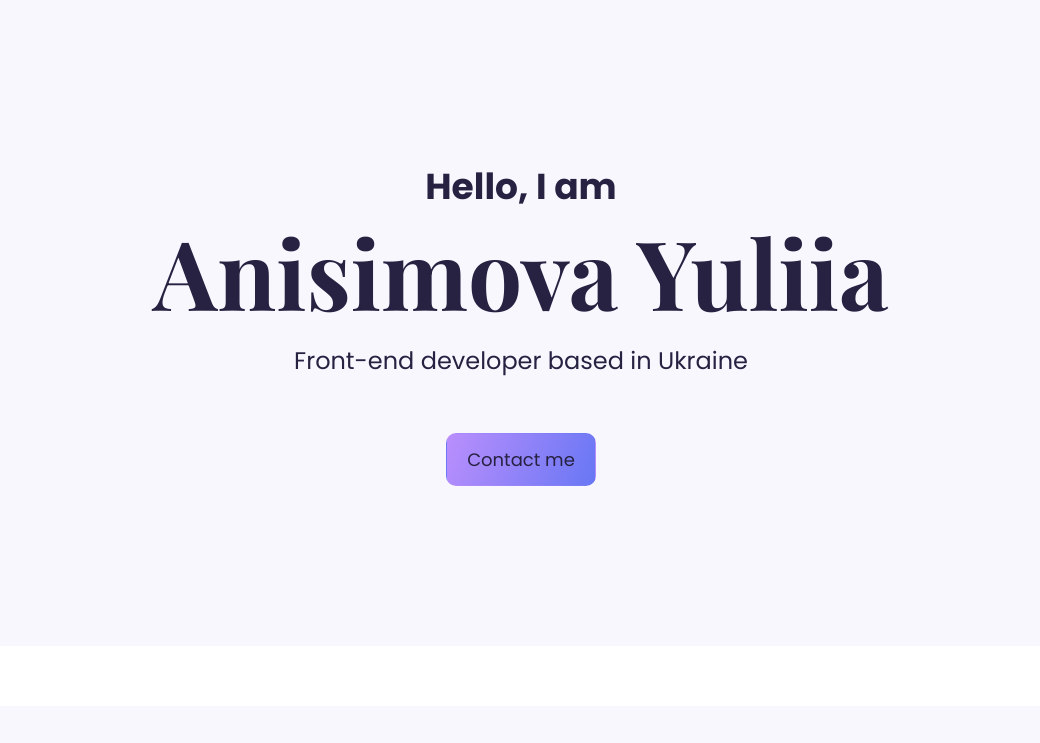
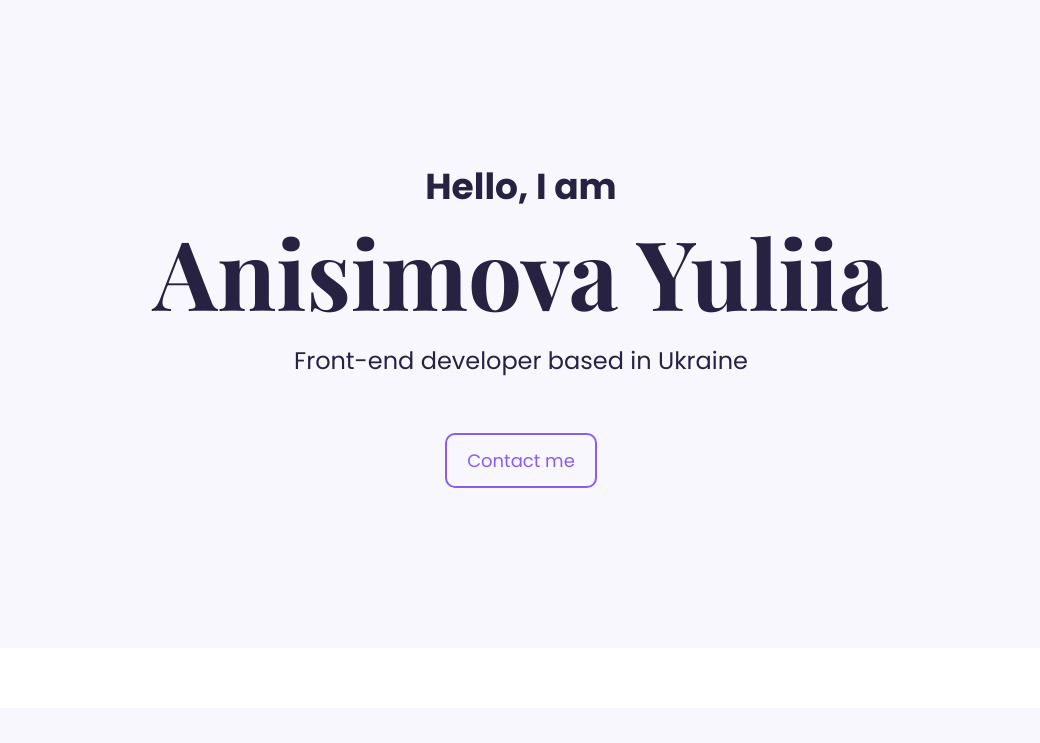
Before and after one commit to yuliia-anisimova/portfolio-01, a plain HTML site: page index.html in a window 1280 px wide. In both pictures the pointer is over the link "Contact me". Shown: the top 743 px of the page, without its empty margins (119-1159 px from the left). Drawn offline with nearby package versions, Linux system fonts and the light colour scheme.

Commit message:
Changed the style of buttons

```diff
--- a/src/style.css
+++ b/src/style.css
@@ -85,6 +85,13 @@ p {
   color: #ffffff;
   padding: 12px 20px;
   border-radius: 10px;
+  transition: all 100ms ease-in-out;
+}
+
+.btn-branding:hover {
+  border: 2px solid var(--branding-color);
+  background: var(--secondary-color);
+  color: var(--branding-color);
 }
 
 .portfolio {
```
